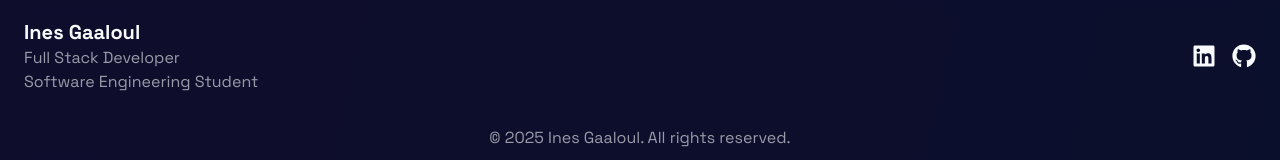
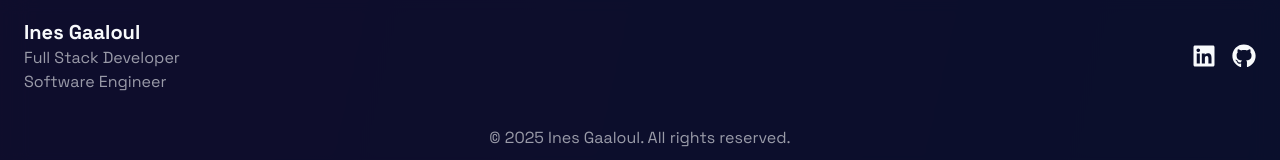
Before and after one commit to gaaloulines/personal-portfolio, a Next.js app: page / in a window 1280 px wide. Shown: the part 5602-5762 px from the top of the page. Built offline with nearby package versions, Linux system fonts and the light colour scheme.

Commit message:
Update job title in Footer component

```diff
--- a/src/components/Footer.tsx
+++ b/src/components/Footer.tsx
@@ -21,7 +21,7 @@ const Footer = () => {
           <div className="text-center md:text-left mb-4 md:mb-0">
             <h3 className="text-xl font-bold">Ines Gaaloul</h3>
             <p className="text-foreground/60">Full Stack Developer</p>
-            <p className="text-foreground/60">Software Engineering Student</p>
+            <p className="text-foreground/60">Software Engineer</p>
           </div>
           <div className="flex space-x-4">
             <motion.a
```
